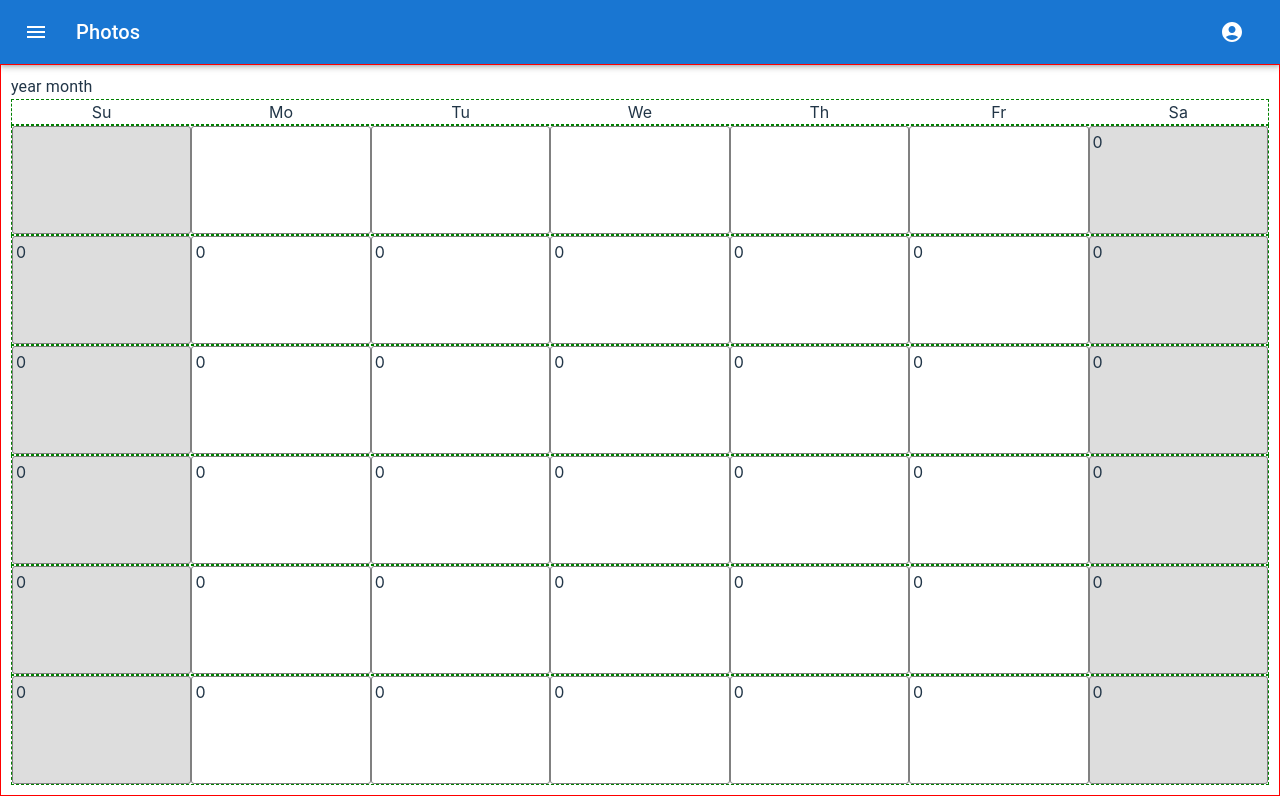
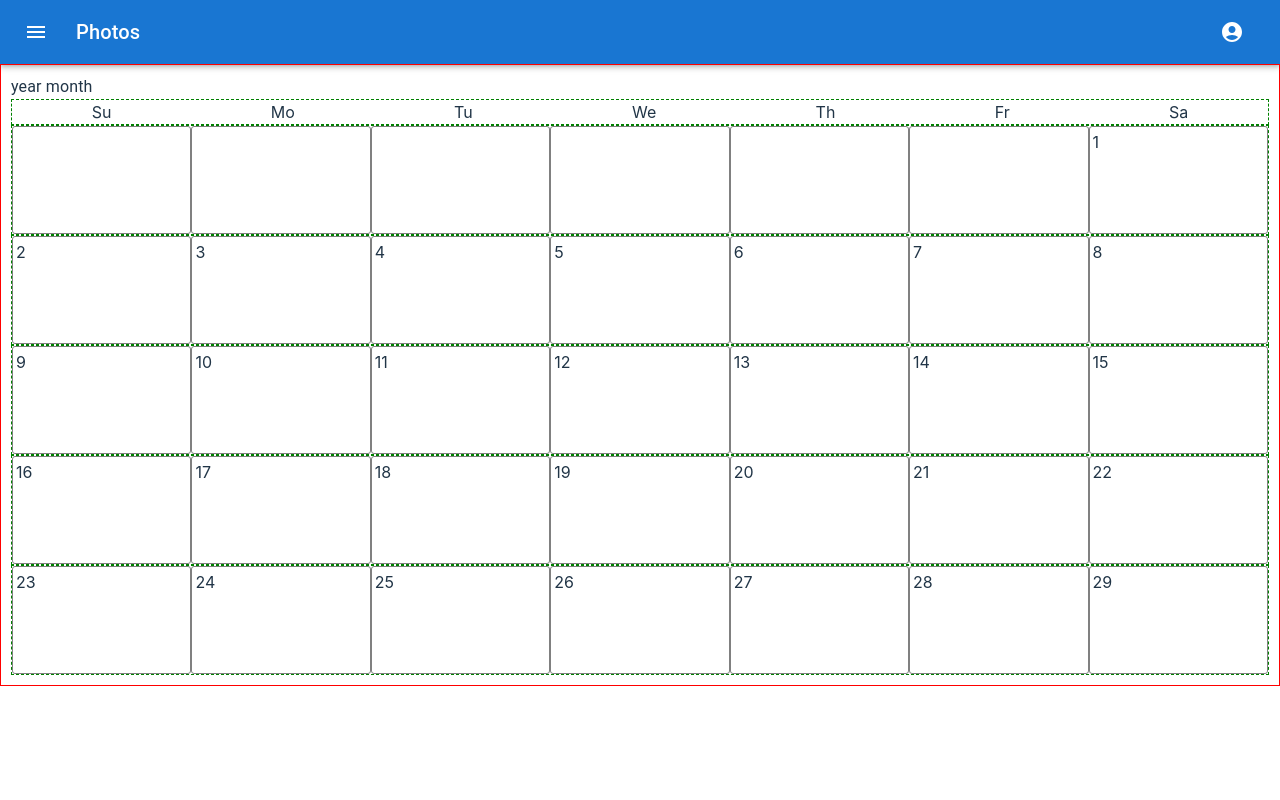
Before and after one commit to haalcala/automate-salesforce-entries, a React (Vite) app in the folder webapp/: page / in a window 1280 px wide. Built offline with nearby package versions, Linux system fonts and the light colour scheme.

Commit message:
Calender

```diff
--- a/webapp/src/components/Calendar.tsx
+++ b/webapp/src/components/Calendar.tsx
@@ -2,12 +2,14 @@ import { Typography } from "@mui/material";
 import { DAYS_OF_WEEKS } from "../Constants";
 
 export default function Calendar({ title = "default title", days, startDayAtDayOfWeek }) {
-    const num_rows = Math.ceil(days.length / 7);
+    const num_rows = Math.round(days.length / 7);
 
     console.log("num_rows:", num_rows, "startDayAtDayOfWeek:", startDayAtDayOfWeek, "days:", days);
 
-    function getDay(dayi, canDisplay) {
-        return <div className={"calendar_day" + (dayi == 0 || dayi == 6 ? " callendar_weekend" : "")}>{day < days.length && canDisplay ? day : ""}</div>
+    function getDay(dayi, rowi) {
+      const canDisplay = day < days.length && ((rowi == 0 && dayi >= startDayAtDayOfWeek) || rowi > 0)
+
+        return <div className={"calendar_day" + (dayi == 0 || dayi == 6 ? " callendar_weekend" : "")}>{day < days.length && canDisplay ?<div> {day++ +1}</div> : ""}</div>
     }
 
     let day = 0;
@@ -18,9 +20,7 @@ export default function Calendar({ title = "default title", days, startDayAtDayO
 
             <div className="calendar_row">
                 {DAYS_OF_WEEKS.map((_, dayi) => (
-                    <div key={dayi} className="calendar_week">
-                        <div className="calendar_day_head">{DAYS_OF_WEEKS[dayi]}</div>
-                    </div>
+                  <div key={dayi} className="calendar_day_head">{DAYS_OF_WEEKS[dayi]}</div>
                 ))}
             </div>
 
@@ -35,7 +35,7 @@ export default function Calendar({ title = "default title", days, startDayAtDayO
                             .map((_, dayi) => (
                                 <div key={dayi} className="calendar_week">
                                     {/* <div className={"calendar_day" + (dayi == 0 || dayi == 6 ? " callendar_weekend" : "")}>{day < days.length && ((rowi == 0 && dayi >= startDayAtDayOfWeek) || rowi > 0) ? day++ + 1 : ""}</div> */}
-                                    {getDay(dayi, day < days.length && ((rowi == 0 && dayi >= startDayAtDayOfWeek) || rowi > 0))}
+                                    {getDay(dayi, rowi)}
                                 </div>
                             ))}
                     </div>
--- a/webapp/src/index.css
+++ b/webapp/src/index.css
@@ -61,13 +61,15 @@ button:focus-visible {
 .calendar_row {
   border: 1px dashed green;
   display: flex;
-  /* justify-content: center; */
-  /* align-items: center; */
+  justify-content: space-around;
+  align-items: center;
 }
 
 .calendar_week {
   display: flex;
-  flex:1
+  flex:1;
+  justify-content: center;
+  align-items: center;
 }
 
 .calendar_day {
@@ -85,17 +87,20 @@ button:focus-visible {
 }
 
 .calendar_day_head {
-    margin: auto;
+    /* margin: auto; */
+    /* min-width: 100px; */
+    /* border: 1px solid green */
+
 }
 
-.callendar_weekend {
+.calendar_weekend {
   background-color: #ddd;
 }
 
 @media (prefers-color-scheme: light) {
   :root {
     color: #213547;
-    background-color: #ffffff;
+    background-color: #fff;
   }
   a:hover {
     color: #747bff;
@@ -105,9 +110,13 @@ button:focus-visible {
   }
 }
 
-@media screen and (max-width: 600px) {
+@media screen and (max-width: 700px) {
   .calendar_day {
     /* border: 1px solid black */
+  }
+
+  .calendar_day_head {
+    display: none;
   }
 
   .calendar_day_blank {
@@ -116,5 +125,7 @@ button:focus-visible {
 
   .calendar_row {
     flex-direction: column;
+    justify-content: unset;
+    align-items: stretch;
   }
 }
```
Also changed, not shown: 1 other file (tests, documents, lock files or other folders).
